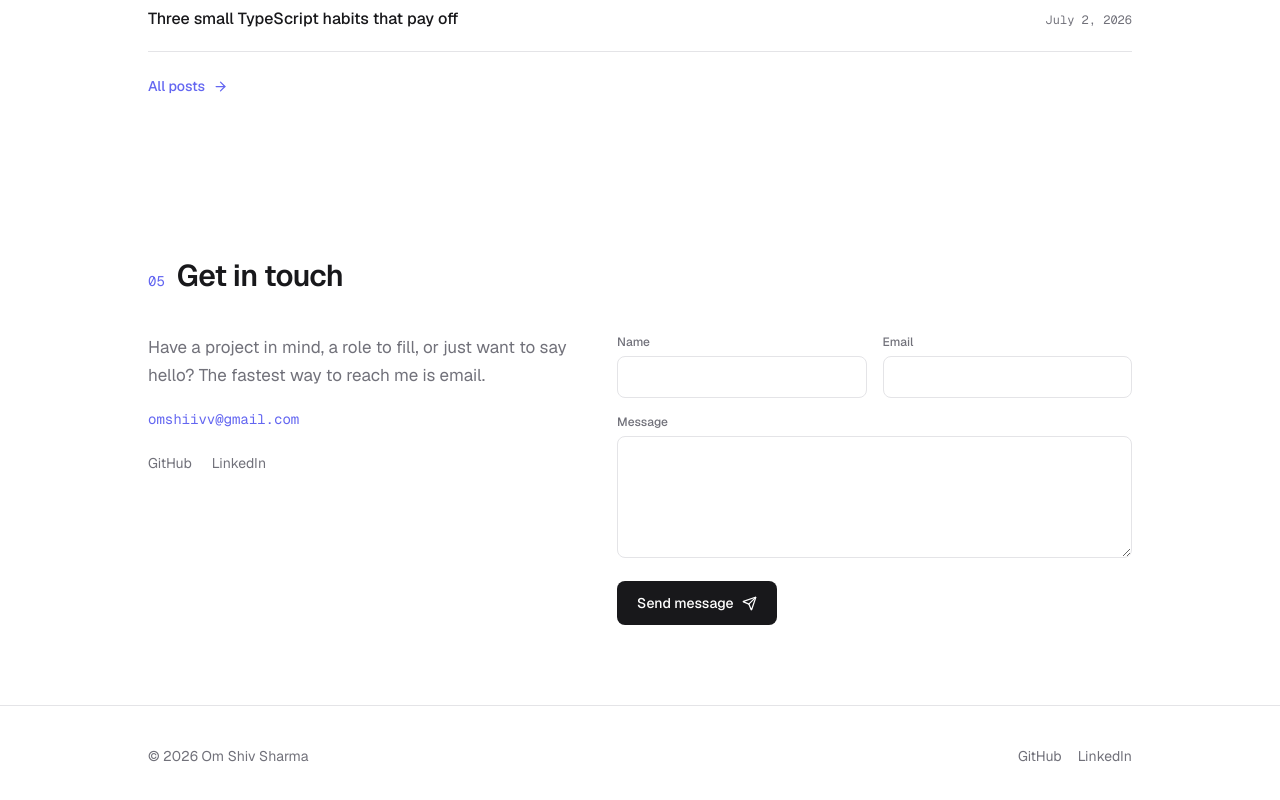
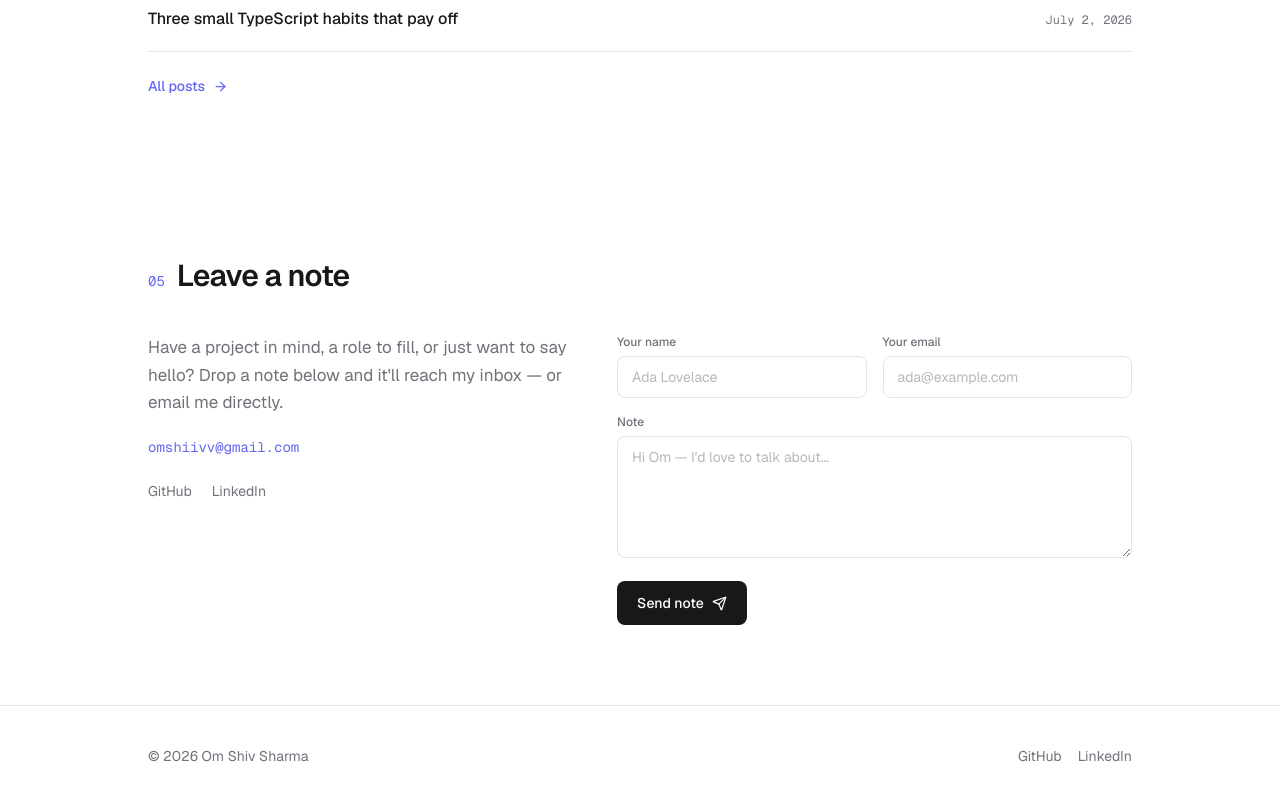
Before and after one commit to sharmaomshiv201/portfolio, a Next.js app: page / in a window 1280 px wide. Shown: the part 3305-4105 px from the top of the page. Built offline with nearby package versions, Linux system fonts and the light colour scheme; no server answers.

Commit message:
Contact: working leave-a-note form that opens the visitor's mail client

```diff
--- a/src/components/sections/Contact.tsx
+++ b/src/components/sections/Contact.tsx
@@ -6,7 +6,7 @@ import { site } from "@/content/site";
 import { Section } from "@/components/Section";
 import { Reveal } from "@/components/Reveal";
 
-type Status = "idle" | "submitting" | "success" | "error";
+type Status = "idle" | "submitting" | "success" | "mailto" | "error";
 
 export function Contact() {
   const hasKey = Boolean(site.web3formsKey);
@@ -18,11 +18,27 @@ export function Contact() {
     const form = e.currentTarget;
     const data = new FormData(form);
 
-    // Honeypot — bots fill hidden fields, humans don't.
+    const name = String(data.get("name") || "");
+    const email = String(data.get("email") || "");
+    const message = String(data.get("message") || "");
+
+    // No form service configured → open the visitor's mail client
+    // with the note pre-filled. Pure frontend, nothing to set up.
+    if (!hasKey) {
+      const subject = `Portfolio note from ${name}`;
+      const body = `${message}\n\n— ${name} (${email})`;
+      window.location.href = `mailto:${site.email}?subject=${encodeURIComponent(
+        subject
+      )}&body=${encodeURIComponent(body)}`;
+      setStatus("mailto");
+      return;
+    }
+
+    // Honeypot — only relevant for the automated send path.
     if (data.get("botcheck")) return;
 
     data.append("access_key", site.web3formsKey);
-    data.append("subject", `Portfolio message from ${data.get("name")}`);
+    data.append("subject", `Portfolio note from ${name}`);
 
     setStatus("submitting");
     setError("");
@@ -47,12 +63,13 @@ export function Contact() {
   }
 
   return (
-    <Section id="contact" label="05" title="Get in touch">
+    <Section id="contact" label="05" title="Leave a note">
       <div className="grid gap-10 md:grid-cols-[1fr_1.2fr]">
         <Reveal className="space-y-4 text-[1.0625rem] leading-relaxed text-muted">
           <p>
             Have a project in mind, a role to fill, or just want to say hello?
-            The fastest way to reach me is email.
+            Drop a note below and it&apos;ll reach my inbox — or email me
+            directly.
           </p>
           <a
             href={`mailto:${site.email}`}
@@ -77,11 +94,22 @@ export function Contact() {
 
         <Reveal delay={80}>
           {status === "success" ? (
-            <div className="flex items-center gap-3 rounded-xl border border-accent/40 bg-accent/[0.06] p-5 text-sm">
-              <Check size={18} className="shrink-0 text-accent" />
-              Thanks — your message is on its way. I&apos;ll get back to you soon.
-            </div>
-          ) : hasKey ? (
+            <Confirmation>
+              Thanks — your note is on its way. I&apos;ll get back to you soon.
+            </Confirmation>
+          ) : status === "mailto" ? (
+            <Confirmation>
+              Your email app should have opened with the note ready — just hit
+              send. If nothing happened, write to{" "}
+              <a
+                href={`mailto:${site.email}`}
+                className="text-accent underline underline-offset-2"
+              >
+                {site.email}
+              </a>
+              .
+            </Confirmation>
+          ) : (
             <form onSubmit={onSubmit} className="space-y-4">
               <input
                 type="checkbox"
@@ -92,10 +120,20 @@ export function Contact() {
                 aria-hidden
               />
               <div className="grid gap-4 sm:grid-cols-2">
-                <Field label="Name" name="name" />
-                <Field label="Email" name="email" type="email" />
+                <Field label="Your name" name="name" placeholder="Ada Lovelace" />
+                <Field
+                  label="Your email"
+                  name="email"
+                  type="email"
+                  placeholder="ada@example.com"
+                />
               </div>
-              <Field label="Message" name="message" textarea />
+              <Field
+                label="Note"
+                name="message"
+                textarea
+                placeholder="Hi Om — I'd love to talk about…"
+              />
 
               {status === "error" && (
                 <p className="flex items-center gap-2 text-sm text-red-500">
@@ -108,36 +146,28 @@ export function Contact() {
                 disabled={status === "submitting"}
                 className="inline-flex items-center gap-2 rounded-lg bg-foreground px-5 py-3 text-sm font-medium text-background transition-transform hover:-translate-y-0.5 disabled:opacity-60"
               >
-                {status === "submitting" ? "Sending…" : "Send message"}
+                {status === "submitting" ? "Sending…" : "Send note"}
                 <Send size={15} />
               </button>
+              {!hasKey && (
+                <p className="text-xs text-muted">
+                  Opens your email app with the note pre-filled.
+                </p>
+              )}
             </form>
-          ) : (
-            <div className="rounded-xl border border-border bg-card p-5 text-sm text-muted">
-              <p>
-                The contact form isn&apos;t configured yet. Add a free{" "}
-                <a
-                  href="https://web3forms.com"
-                  target="_blank"
-                  rel="noopener noreferrer"
-                  className="text-accent underline underline-offset-2"
-                >
-                  Web3Forms
-                </a>{" "}
-                key to <code className="font-mono">.env.local</code> to enable it.
-                Until then, use the email link.
-              </p>
-              <a
-                href={`mailto:${site.email}`}
-                className="mt-4 inline-flex items-center gap-2 rounded-lg bg-foreground px-4 py-2.5 font-medium text-background"
-              >
-                Email me <Send size={14} />
-              </a>
-            </div>
           )}
         </Reveal>
       </div>
     </Section>
+  );
+}
+
+function Confirmation({ children }: { children: React.ReactNode }) {
+  return (
+    <div className="flex items-start gap-3 rounded-xl border border-accent/40 bg-accent/[0.06] p-5 text-sm">
+      <Check size={18} className="mt-0.5 shrink-0 text-accent" />
+      <p>{children}</p>
+    </div>
   );
 }
 
@@ -146,21 +176,35 @@ function Field({
   name,
   type = "text",
   textarea = false,
+  placeholder,
 }: {
   label: string;
   name: string;
   type?: string;
   textarea?: boolean;
+  placeholder?: string;
 }) {
   const cls =
-    "w-full rounded-lg border border-border bg-card px-3.5 py-2.5 text-sm outline-none transition-colors placeholder:text-muted/60 focus:border-accent";
+    "w-full rounded-lg border border-border bg-card px-3.5 py-2.5 text-sm outline-none transition-colors placeholder:text-muted/50 focus:border-accent";
   return (
     <label className="block">
       <span className="mb-1.5 block text-xs font-medium text-muted">{label}</span>
       {textarea ? (
-        <textarea name={name} required rows={5} className={cls} />
+        <textarea
+          name={name}
+          required
+          rows={5}
+          placeholder={placeholder}
+          className={cls}
+        />
       ) : (
-        <input name={name} type={type} required className={cls} />
+        <input
+          name={name}
+          type={type}
+          required
+          placeholder={placeholder}
+          className={cls}
+        />
       )}
     </label>
   );
```
